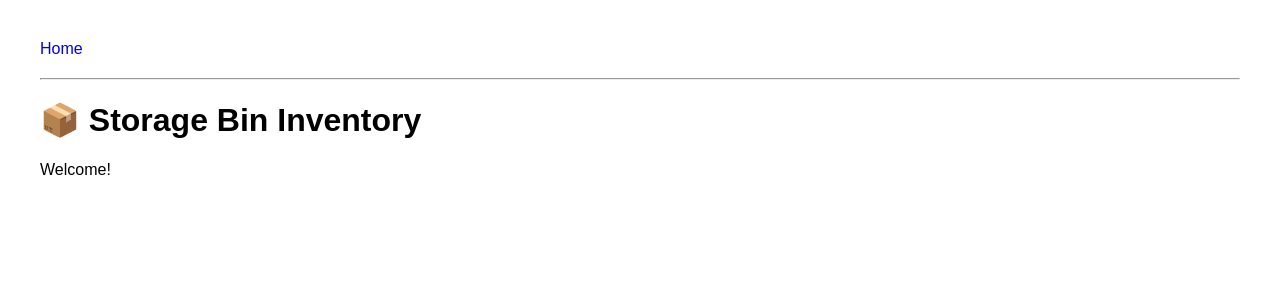
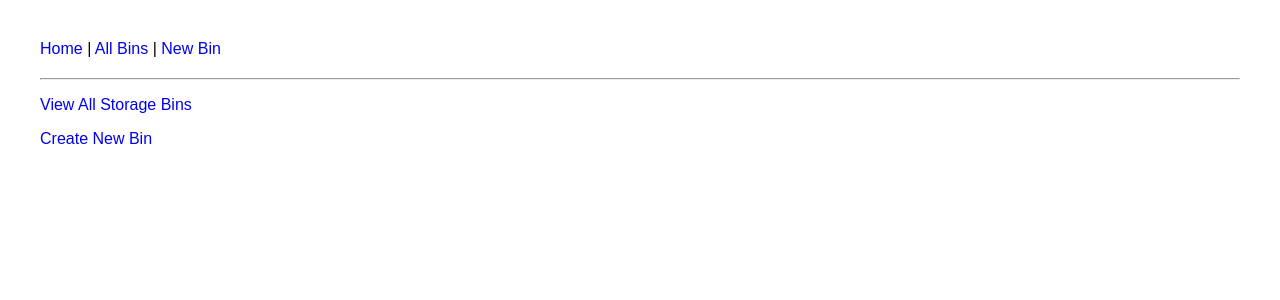
Before and after one commit to ThebumGreg/inventory, a Flask app: template app/templates/index.html in a window 1280 px wide. Shown: the top 300 px of the page. Run offline with Flask 3, Linux system fonts and the light colour scheme; the template is opened without the code that fills it, so the values that code supplies are empty.

Commit message:
greg 07072026

```diff
--- a/app/routes.py
+++ b/app/routes.py
@@ -47,3 +47,7 @@ def bin_details(bin_id):
         bin=bin,
         items=items
     )
+
+@main.route("/")
+def index():
+    return render_template("index.html")
--- a/app/templates/base.html
+++ b/app/templates/base.html
@@ -7,7 +7,11 @@
 
 <nav>
 
-    <a href="/">Home</a>
+<a href="/">Home</a> |
+
+<a href="/bins">All Bins</a> |
+
+<a href="/bin/new">New Bin</a>
 
 </nav>
 
--- a/app/templates/index.html
+++ b/app/templates/index.html
@@ -6,8 +6,23 @@ Storage Bins
 
 {% block content %}
 
-<h1>📦 Storage Bin Inventory</h1>
+<p>
 
-<p>Welcome!</p>
+<a href="/bins">
+View All Storage Bins
+
+</a>
+
+</p>
+
+<p>
+
+<a href="/bin/new">
+
+Create New Bin
+
+</a>
+
+</p>
 
 {% endblock %}
```
Also changed, not shown: app/templates/bins.html (+27 -0 lines).
